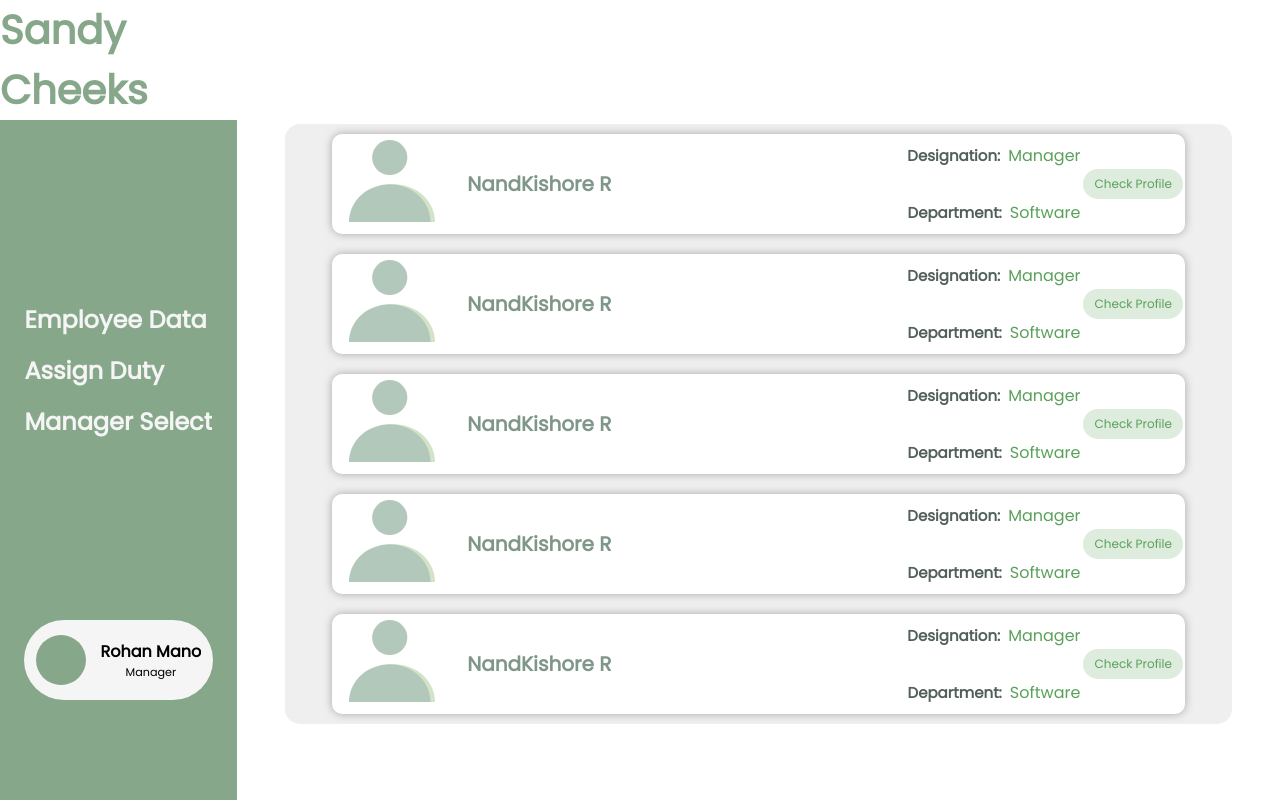
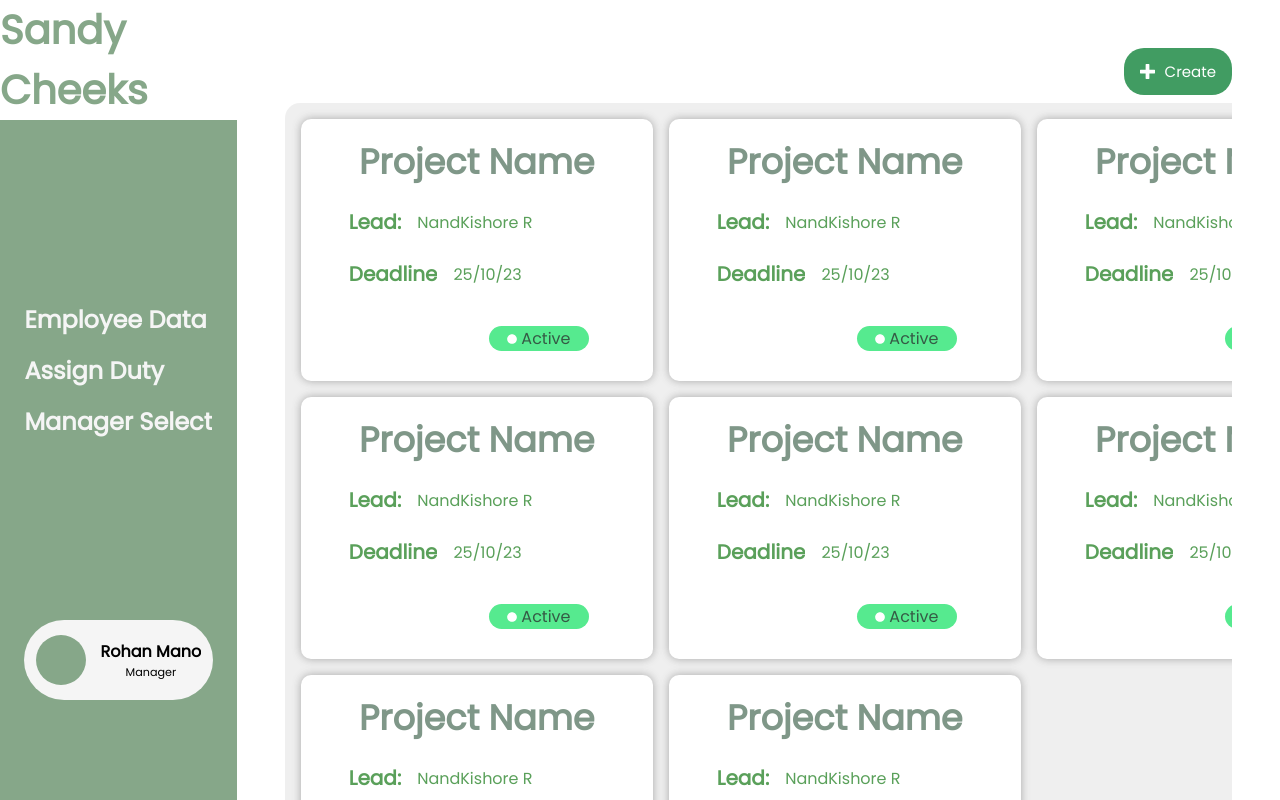
Before and after one commit to Wavebrakers-limited/employee_management, a React (Vite) app: page /dashboard in a window 1280 px wide. Built offline with nearby package versions, Linux system fonts and the light colour scheme.

Commit message:
assign task page done

```diff
--- a/src/Components/Project_cards/pCard.module.css
+++ b/src/Components/Project_cards/pCard.module.css
@@ -1,6 +1,6 @@
 .pCard{
-    min-height: fit-content;
-    width: 350px;
+    min-height: 230px;
+    width: 320px;
     border-radius: 10px;
     box-shadow: 0px 0px 10px 0px rgba(0,0,0,0.3);
     transition: all 0.5s ease-in-out;
--- a/src/Pages/AssignTask/assignTask.jsx
+++ b/src/Pages/AssignTask/assignTask.jsx
@@ -1,8 +1,22 @@
 import styles from './assignTask.module.css'
+import {ImPlus} from 'react-icons/im';
+import Card from '../../Components/Project_cards/pCard'
 export default function assignTask() {
   return (
     <div className={styles.assignTask}>
-
+      <div className={styles.createNew}>
+        <button><ImPlus size={15}/> Create</button>
+      </div>
+      <div className={styles.Container}>
+        <Card/>
+        <Card/>
+        <Card/>
+        <Card/>
+        <Card/>
+        <Card/>
+        <Card/>
+        <Card/>
+      </div>
     </div>
   )
 }
--- a/src/Pages/AssignTask/assignTask.module.css
+++ b/src/Pages/AssignTask/assignTask.module.css
@@ -0,0 +1,36 @@
+.assignTask{
+    display: flex;
+    flex-direction: column;
+    height: 100vh;
+    width: 100%;
+    gap: .5rem;
+}
+
+.assignTask .createNew{
+    display: flex;
+    justify-content: end;
+}
+
+.assignTask div button{
+    display: flex;
+    align-items: center;
+    gap: 10px;
+    font-size: 15px;
+    padding:.75rem 1rem;
+    border-radius: 20px;
+    color:#FFF ;
+    cursor: pointer;
+    background-color: #419c62;
+}
+
+.assignTask .Container{
+    width: 100%;
+    height:85vh;
+    background-color: rgba(233, 233, 233, 0.704);
+    border-radius: 15px;
+    padding: 1rem;
+    overflow-y: scroll;
+    display: grid;
+    grid-template-columns: repeat(3,1fr);
+    gap: 1rem;
+}
--- a/src/Pages/SuperUser/Super.jsx
+++ b/src/Pages/SuperUser/Super.jsx
@@ -1,4 +1,5 @@
 import Employee from '../Employee_data/Employee'
+import AssignTask from '../AssignTask/assignTask'
 import styles from './Super.module.css'
 function Super() {
   return (
@@ -21,7 +22,10 @@ function Super() {
         </div>
       </div>
       {/* content section */}
-      <div className={styles.container}><Employee/></div>
+      <div className={styles.container}>
+        {/* <Employee/> */}
+        <AssignTask/>
+        </div>
 
     </div>
   )
```
